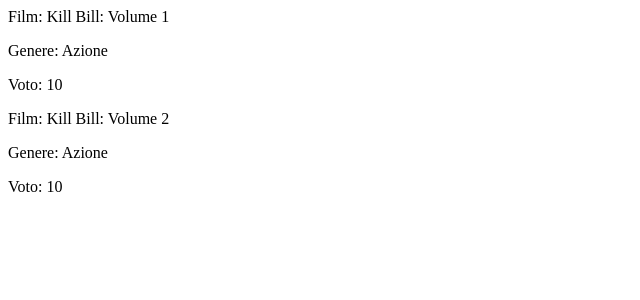
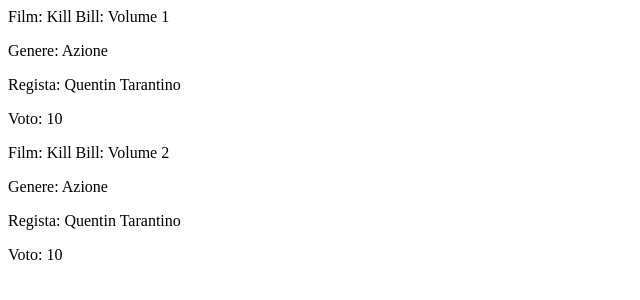
Before and after one commit to Pier98Sa/php-oop-1, a PHP site: page / in a window 1280 px wide. Shown: the top 300 px of the page, without its empty margins (0-640 px from the left). Run offline with PHP 8.4, Linux system fonts and the light colour scheme.

Commit message:
Esercizio base completato

```diff
--- a/index.php
+++ b/index.php
@@ -3,35 +3,58 @@
 class Movie{
     public $title;
     public $genre;
+    public $director;
     public $vote;
 
     //creo un costruttore che mi imposti title e genre
-    public function __construct($title,$genre){
+    public function __construct($title,$genre,$director){
         $this->title = $title;
         $this->genre = $genre;
-
-        //dopo avergli dato un valore, ne faccio l'echo
-        echo "<p>"."Film: " .  $this->title = $title . "</p>";
-        echo "<p>"."Genere: " .  $this->genre = $genre . "</p>";
+        $this->director = $director;
     }
 
     //funzione per l'assegnazione di un voto da 0 a 10
     public function setVote($vote){
         if(is_numeric($vote) && $vote >= 0 && $vote <= 10){
             $this->vote = $vote;
-            //nel caso sia un numero, tra 0 e 10 ne faccio l'echo
-            echo "<p>"."Voto: ".$this->vote = $vote."</p>";
         }else{
-            //nel caso non rispetti le condizioni do un messaggio di errore
-            echo "voto non valido";
+            //nel caso non rispetti le condizioni gli do 0 come valore
+            $this->vote = 0;
         }
     }
 }
 
+
 //creazione delle istanze
-$KillBill = new Movie('Kill Bill: Volume 1', 'Azione');
+$KillBill = new Movie('Kill Bill: Volume 1', 'Azione','Quentin Tarantino');
+//dopo avergli dato un valore, ne faccio l'echo
+echo "<p>"."Film: " .  $KillBill->title . "</p>";
+echo "<p>"."Genere: " .  $KillBill->genre . "</p>";
+echo "<p>"."Regista: " .  $KillBill->director . "</p>";
 //assegnazione del voto
 $KillBill->setVote(10);
+echo "<p>". "Voto: ".$KillBill->vote  ."</p>";
 
-$KillBill2 = new Movie('Kill Bill: Volume 2', 'Azione');
+$KillBill2 = new Movie('Kill Bill: Volume 2', 'Azione','Quentin Tarantino');
+//dopo avergli dato un valore, ne faccio l'echo
+echo "<p>"."Film: " .  $KillBill2->title . "</p>";
+echo "<p>"."Genere: " .  $KillBill2->genre . "</p>";
+echo "<p>"."Regista: " .  $KillBill2->director . "</p>";
+//assegnazione del voto
 $KillBill2->setVote(10);
+echo "<p>". "Voto: ".$KillBill2->vote  ."</p>";
+
+?>
+
+<!DOCTYPE html>
+<html lang="en">
+<head>
+    <meta charset="UTF-8">
+    <meta http-equiv="X-UA-Compatible" content="IE=edge">
+    <meta name="viewport" content="width=device-width, initial-scale=1.0">
+    <title>Quentin Tarantino</title>
+</head>
+<body>
+
+</body>
+</html>
```
